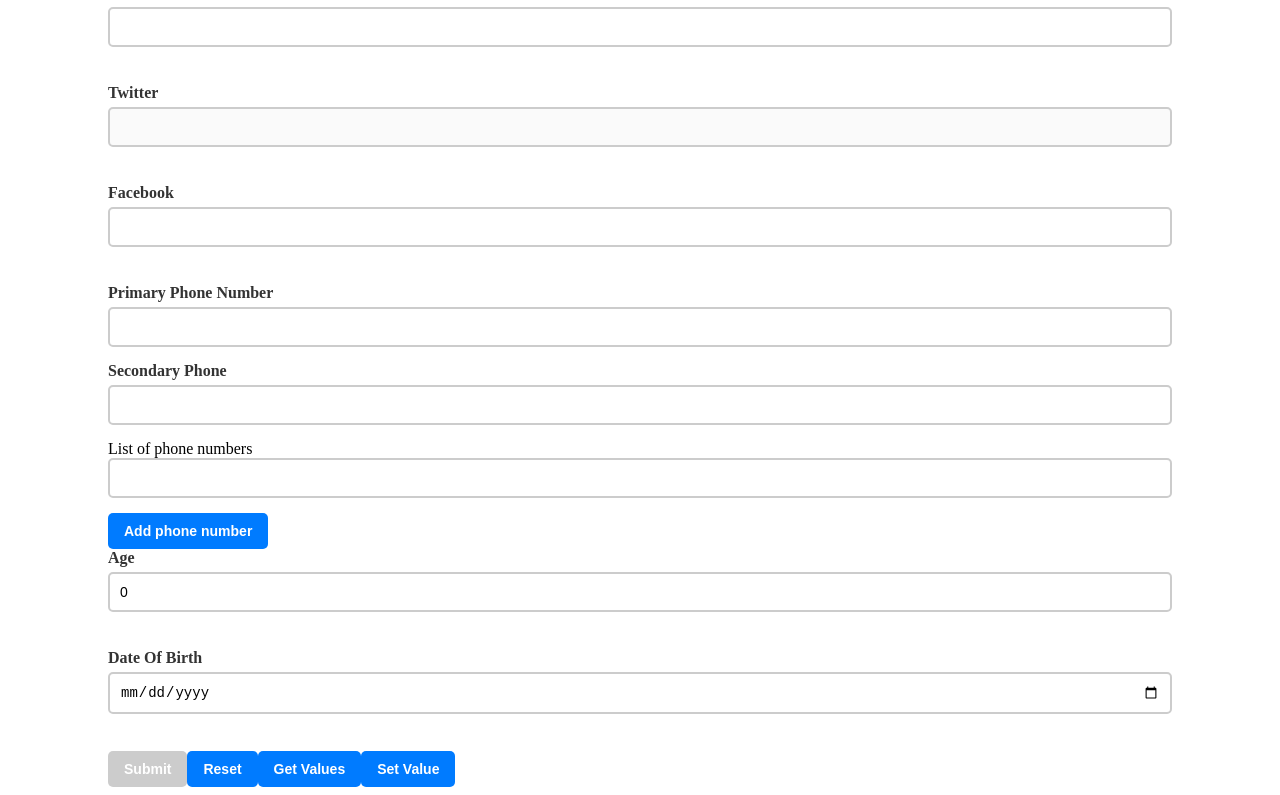
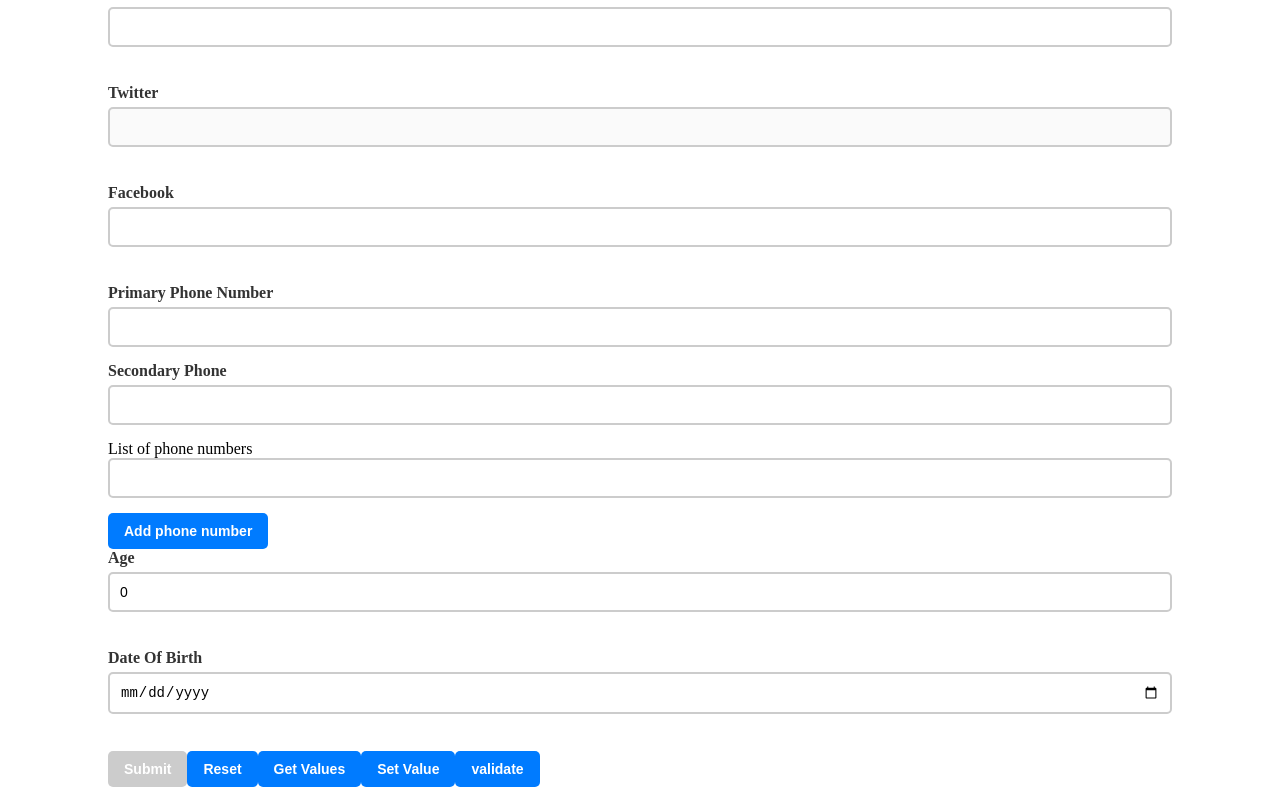
Before and after one commit to muhriddin20056525/react-hook-form, a React (Vite) app: page / in a window 1280 px wide. Shown: the part 296-1091 px from the top of the page. Built offline with nearby package versions, Linux system fonts and the light colour scheme; no server answers.

Commit message:
23-dars Manually Trigger Validations

```diff
--- a/src/components/YoutubeForm.tsx
+++ b/src/components/YoutubeForm.tsx
@@ -41,7 +41,7 @@ export default function YoutubeForm() {
       age: 0,
       dob: new Date(),
     },
-    mode: "all",
+    mode: "onChange",
   });
   const {
     register,
@@ -52,6 +52,7 @@ export default function YoutubeForm() {
     setValue,
     watch,
     reset,
+    trigger,
   } = form;
   const {
     errors,
@@ -285,6 +286,9 @@ export default function YoutubeForm() {
           <button type="button" onClick={handleSetValue}>
             Set Value
           </button>
+          <button type="button" onClick={() => trigger("channel")}>
+            validate
+          </button>
         </div>
       </form>
       <DevTool control={control} />
```
Also changed, not shown: 1 other file (tests, documents, lock files or other folders).
